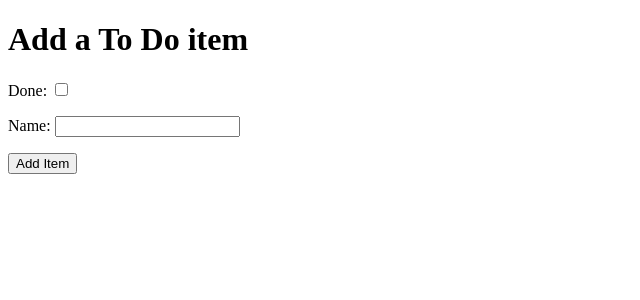
After one commit to D3lyth/django, a Django app: page /add in a window 1280 px wide. The commit adds this page. Shown: the top 300 px of the page, without its empty margins (0-640 px from the left). Run offline with Django 3.2, Linux system fonts and the light colour scheme.

Commit message:
Half way through CRUD

```diff
--- a/django_todo/urls.py
+++ b/django_todo/urls.py
@@ -15,9 +15,10 @@ Including another URLconf
 """
 from django.contrib import admin
 from django.urls import path
-from todo.views import get_todo_list
+from todo.views import get_todo_list, add_item
 
 urlpatterns = [
     path('admin/', admin.site.urls),
-    path('', get_todo_list, name='get_todo_list')
+    path('', get_todo_list, name='get_todo_list'),
+    path('add', add_item, name='add')
 ]
--- /dev/null
+++ b/todo/templates/todo/add_item.html
@@ -0,0 +1,32 @@
+<!DOCTYPE html>
+<html lang="en">
+  <head>
+    <meta charset="UTF-8" />
+    <meta http-equiv="X-UA-Compatible" content="IE=edge" />
+    <meta name="viewport" content="width=device-width, initial-scale=1.0" />
+    <title>Add Item</title>
+  </head>
+  <body>
+    <h1>Add a To Do item</h1>
+    <form method="POST" action="add">
+        {% csrf_token %}
+        <div>
+            <p>
+                <label for="id_done">Done:</label>
+                <input type="checkbox" id="id_done" name="done"/>
+            </p>
+        </div>
+        <div>
+            <p>
+                <label for="id_name">Name:</label>
+                <input type="text" id="id_name" name="item_name" />
+            </p>
+        </div>
+        <div>
+            <p>
+                <button type="submit">Add Item</button>
+            </p>
+        </div>
+    </form>
+  </body>
+</html>
--- a/todo/views.py
+++ b/todo/views.py
@@ -1,8 +1,23 @@
-from django.shortcuts import render
+from django.shortcuts import render, redirect
 from .models import Item
 
 # Create your views here.
 
 
 def get_todo_list(request):
-    return render(request, 'todo/todo_list.html')
+    items = Item.objects.all()
+    context = {
+        'items': items
+    }
+    return render(request, 'todo/todo_list.html', context)
+
+
+def add_item(request):
+    if request.method == "POST":
+        name = request.POST.get('item_name')
+        done = 'done' in request.POST
+        Item.objects.create(name=name, done=done)
+
+        return redirect('get_todo_list')
+
+    return render(request, 'todo/add_item.html')
```
Also changed, not shown: todo/templates/todo/todo_list.html (+17 -1 lines), db.sqlite3.
